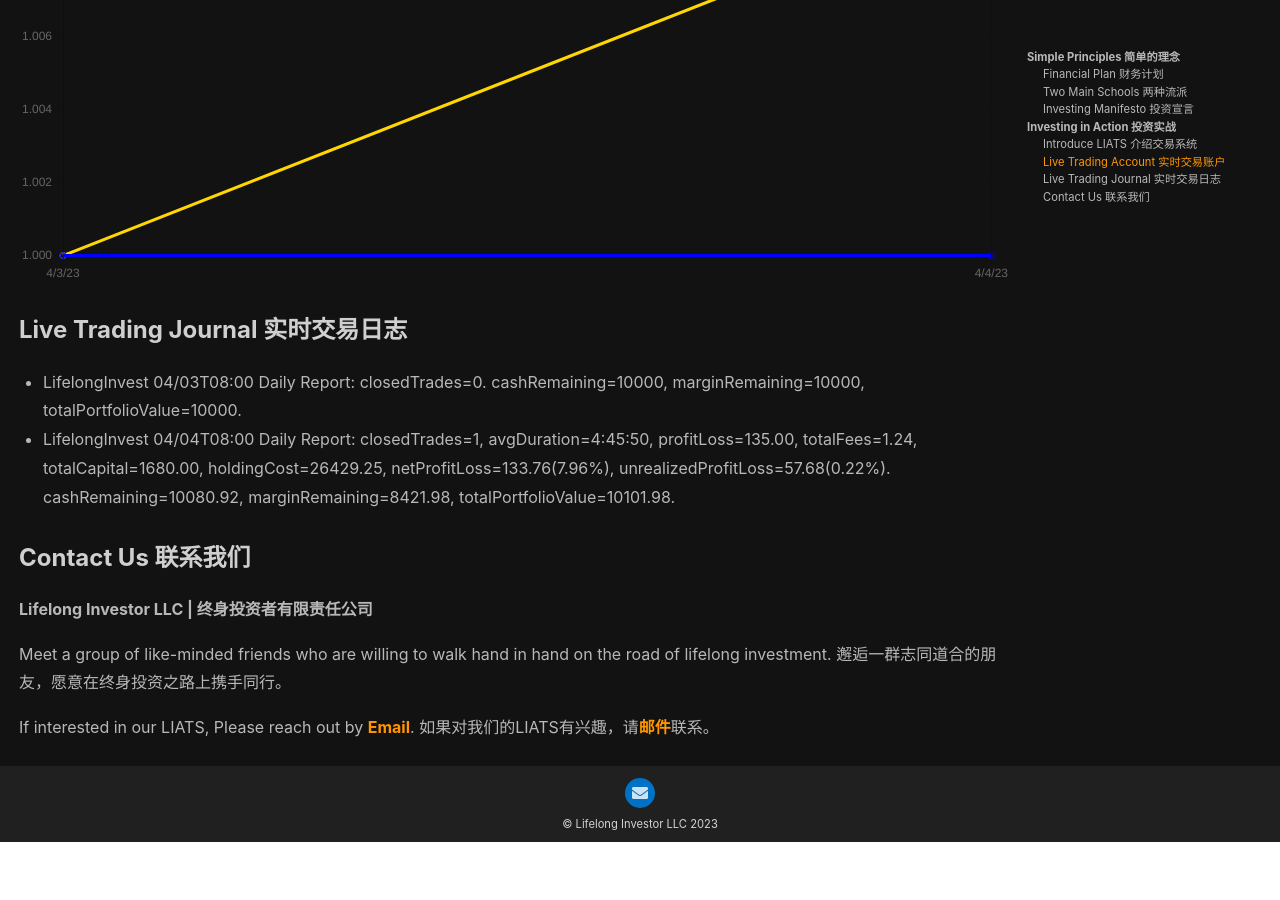
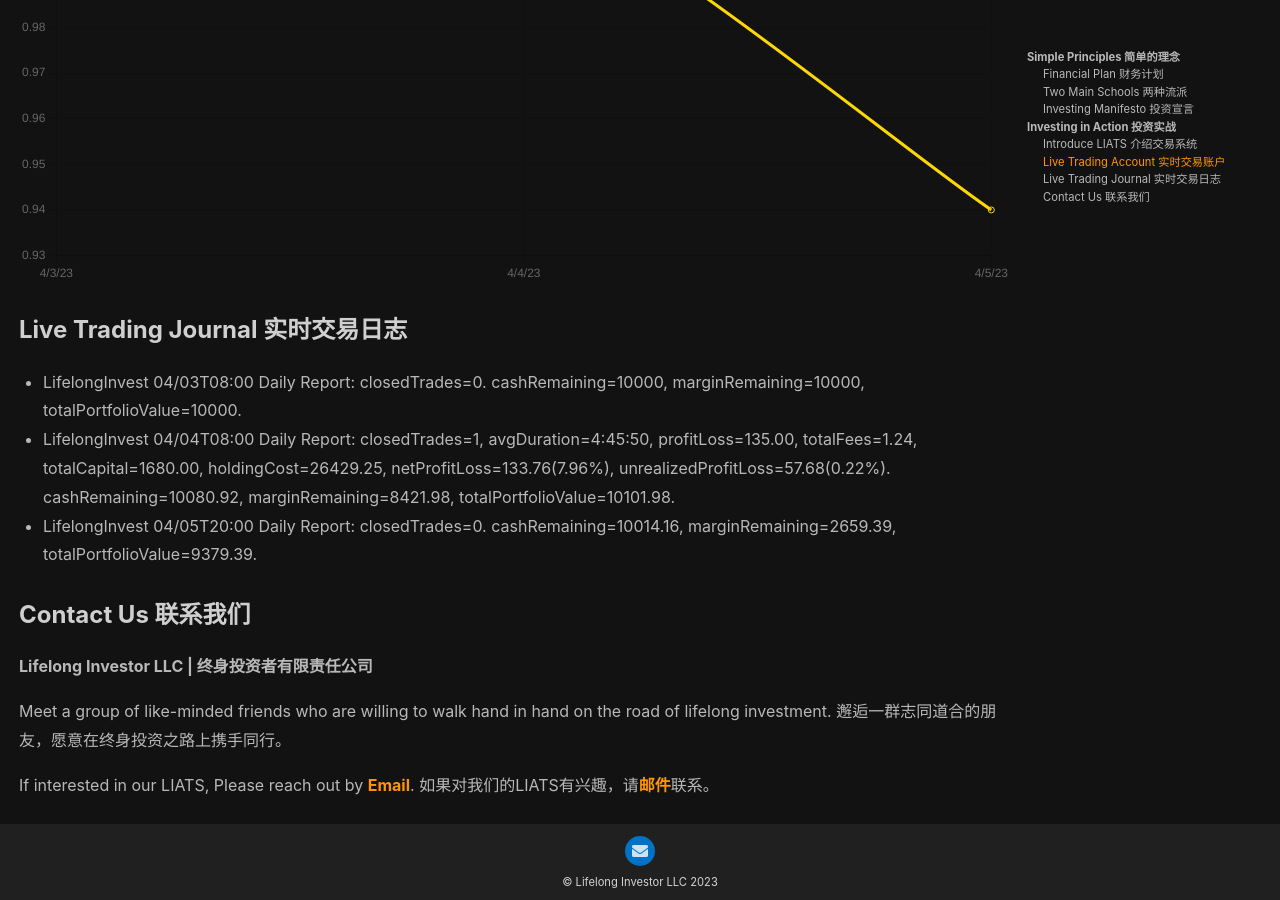
Before and after one commit to lifelonginvestorllc/lifelonginvestorllc.github.io, a Jekyll site: the page built from index.md, in a window 1280 px wide and 900 px high, scrolled down 3112 px. Built offline with Jekyll 4.4.1, drawn with Linux system fonts in a browser that asks for light colours; nearby versions of some CDN libraries; before the commit the page ends 3954 px from its top, so only the background shows below that.

Commit message:
Live with Chart

```diff
--- a/index.md
+++ b/index.md
@@ -127,21 +127,21 @@ LIATS（终身投资者算法交易系统）是敏捷灵活且透明可见的，
 {
   "type": "line",
   "data": {
-    "labels": ["4/3/23", "4/4/23"],
+    "labels": ["4/3/23", "4/4/23", "4/5/23"],
     "datasets": [
       {
         "label": "Principal (本金)",
         "lineTension": 0.2,
         "borderColor": "blue",
         "pointRadius": 3,
-        "data": [1, 1]
+        "data": [1, 1, 1]
       },
       {
         "label": "Total Asset (总资产)",
         "lineTension": 0.2,
         "borderColor": "gold",
         "pointRadius": 3,
-        "data": [1, 1.01]
+        "data": [1, 1.01, 0.94]
       }
     ]
   },
@@ -180,6 +180,7 @@ LIATS（终身投资者算法交易系统）是敏捷灵活且透明可见的，
 
 - LifelongInvest 04/03T08:00 Daily Report: closedTrades=0. cashRemaining=10000, marginRemaining=10000, totalPortfolioValue=10000.
 - LifelongInvest 04/04T08:00 Daily Report: closedTrades=1, avgDuration=4:45:50, profitLoss=135.00, totalFees=1.24, totalCapital=1680.00, holdingCost=26429.25, netProfitLoss=133.76(7.96%), unrealizedProfitLoss=57.68(0.22%). cashRemaining=10080.92, marginRemaining=8421.98, totalPortfolioValue=10101.98.
+- LifelongInvest 04/05T20:00 Daily Report: closedTrades=0. cashRemaining=10014.16, marginRemaining=2659.39, totalPortfolioValue=9379.39.
 
 ### Contact Us 联系我们
 
```
